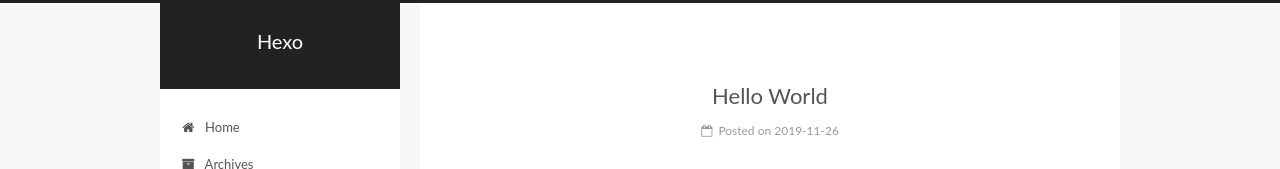
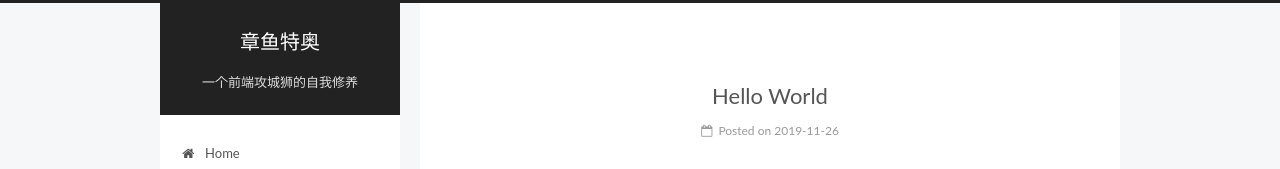
Before and after one commit to VICser/VICser.github.io, a plain HTML site: page index.html in a window 1280 px wide. Shown: the top 169 px of the page. Drawn offline with Linux system fonts and the light colour scheme.

Commit message:
Site updated: 2019-11-27 13:59:57

```diff
--- a/css/main.css
+++ b/css/main.css
@@ -1823,7 +1823,7 @@ pre .javascript .function {
   width: 4px;
   height: 4px;
   border-radius: 50%;
-  background: #ff4d4e;
+  background: #14d4a2;
 }
 .links-of-blogroll {
   font-size: 13px;
--- a/index.html
+++ b/index.html
@@ -80,9 +80,9 @@
 
 
 <meta property="og:type" content="website">
-<meta property="og:title" content="Hexo">
+<meta property="og:title" content="章鱼特奥">
 <meta property="og:url" content="http:&#x2F;&#x2F;yoursite.com&#x2F;index.html">
-<meta property="og:site_name" content="Hexo">
+<meta property="og:site_name" content="章鱼特奥">
 <meta property="og:locale" content="en">
 <meta name="twitter:card" content="summary">
 
@@ -120,7 +120,7 @@
 
 
 
-  <title>Hexo</title>
+  <title>章鱼特奥</title>
 
 
 
@@ -151,12 +151,12 @@
     <div class="custom-logo-site-title">
       <a href="/"  class="brand" rel="start">
         <span class="logo-line-before"><i></i></span>
-        <span class="site-title">Hexo</span>
+        <span class="site-title">章鱼特奥</span>
         <span class="logo-line-after"><i></i></span>
       </a>
     </div>
 
-        <p class="site-subtitle"></p>
+        <p class="site-subtitle">一个前端攻城狮的自我修养</p>
 
   </div>
 
@@ -237,7 +237,7 @@
     </span>
 
     <span hidden itemprop="publisher" itemscope itemtype="http://schema.org/Organization">
-      <meta itemprop="name" content="Hexo">
+      <meta itemprop="name" content="章鱼特奥">
     </span>
 
 
```
Also changed, not shown: 2019/11/26/hello-world/index.html (+5 -5 lines), archives/2019/11/index.html (+5 -5 lines), archives/2019/index.html (+5 -5 lines), archives/index.html (+5 -5 lines).
